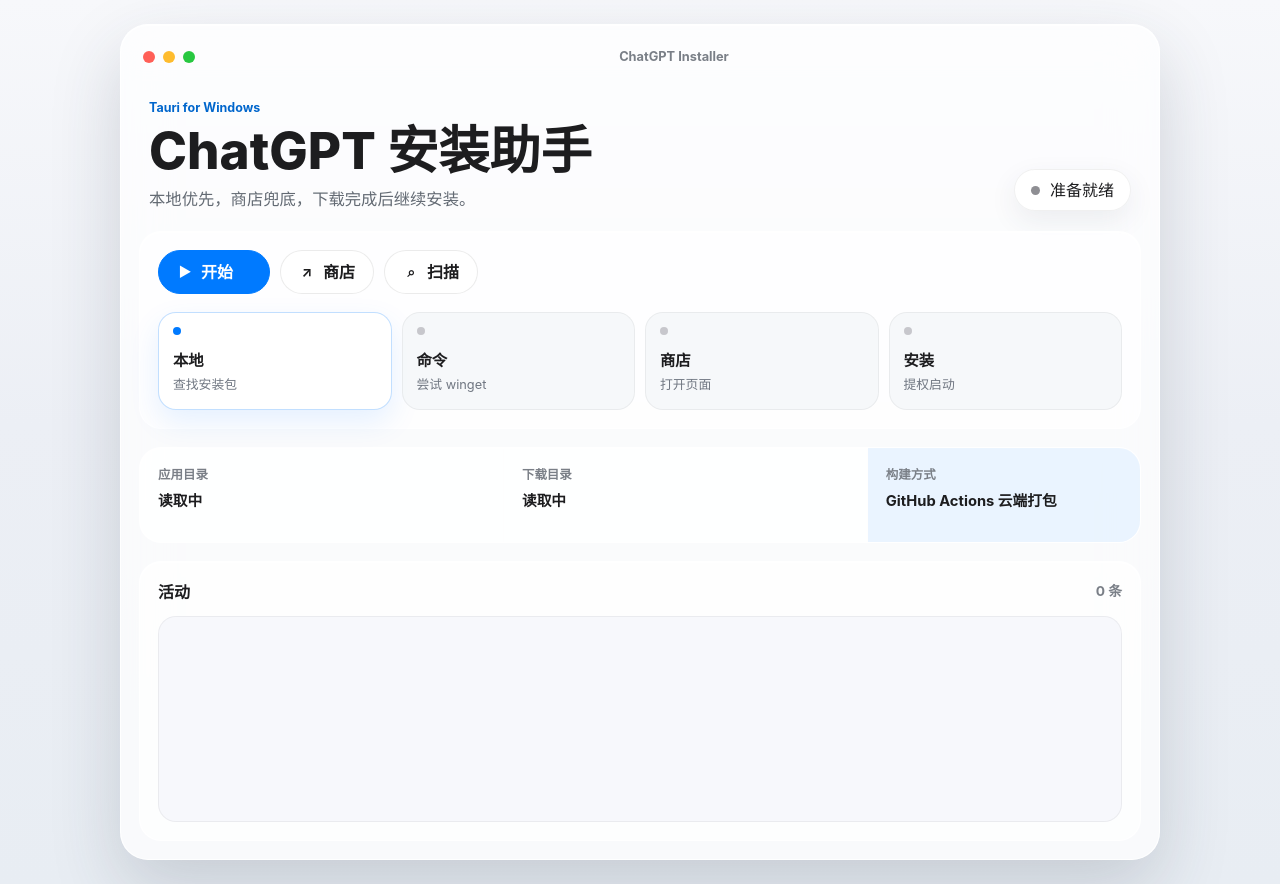
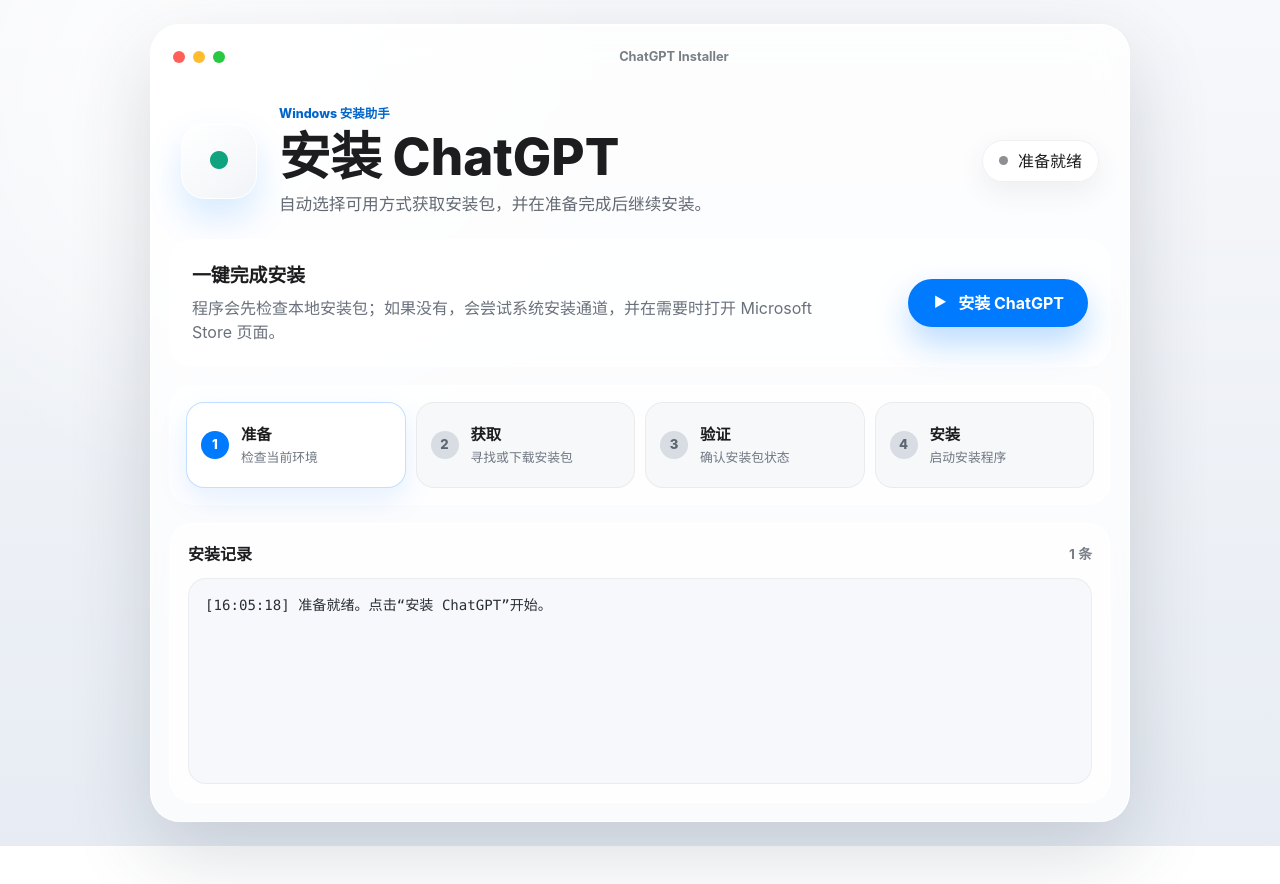
Before and after one commit to XTurnV007/oneclick-install-gptcodex, a website built with Vite: page index.html in a window 1280 px wide. After the commit the page ends 846 px from the top, so only its background shows below. Built offline with nearby package versions, Linux system fonts and the light colour scheme.

Commit message:
Simplify installer product interface

```diff
--- a/index.html
+++ b/index.html
@@ -18,10 +18,13 @@
         </header>
 
         <section class="hero">
+          <div class="app-icon" aria-hidden="true">
+            <span>●</span>
+          </div>
           <div class="hero-copy">
-            <p class="eyebrow">Tauri for Windows</p>
-            <h1>ChatGPT 安装助手</h1>
-            <p class="summary">本地优先，商店兜底，下载完成后继续安装。</p>
+            <p class="eyebrow">Windows 安装助手</p>
+            <h1>安装 ChatGPT</h1>
+            <p class="summary">自动选择可用方式获取安装包，并在准备完成后继续安装。</p>
           </div>
           <div class="status-pill" id="status-pill" data-mode="ready">
             <span class="pulse"></span>
@@ -29,64 +32,51 @@
           </div>
         </section>
 
-        <section class="control-surface">
-          <div class="actions" aria-label="安装操作">
-            <button class="primary" id="start-button" type="button">
-              <span class="button-mark">▶</span>
-              <span>开始</span>
-            </button>
-            <button id="open-store-button" type="button">
-              <span class="button-mark">↗</span>
-              <span>商店</span>
-            </button>
-            <button id="scan-button" type="button">
-              <span class="button-mark">⌕</span>
-              <span>扫描</span>
-            </button>
+        <section class="install-card">
+          <div class="install-copy">
+            <h2>一键完成安装</h2>
+            <p>程序会先检查本地安装包；如果没有，会尝试系统安装通道，并在需要时打开 Microsoft Store 页面。</p>
           </div>
+          <button class="primary" id="start-button" type="button">
+            <span class="button-mark">▶</span>
+            <span>安装 ChatGPT</span>
+          </button>
+        </section>
 
-          <div class="phase-row" aria-label="安装进度">
-            <div class="phase is-active" id="phase-local">
-              <span class="phase-dot"></span>
-              <strong>本地</strong>
-              <small>查找安装包</small>
-            </div>
-            <div class="phase" id="phase-winget">
-              <span class="phase-dot"></span>
-              <strong>命令</strong>
-              <small>尝试 winget</small>
-            </div>
-            <div class="phase" id="phase-store">
-              <span class="phase-dot"></span>
-              <strong>商店</strong>
-              <small>打开页面</small>
-            </div>
-            <div class="phase" id="phase-install">
-              <span class="phase-dot"></span>
-              <strong>安装</strong>
-              <small>提权启动</small>
+        <section class="progress-card" aria-label="安装进度">
+          <div class="phase is-active" id="phase-prepare">
+            <span class="phase-index">1</span>
+            <div>
+              <strong>准备</strong>
+              <small>检查当前环境</small>
             </div>
           </div>
-        </section>
-
-        <section class="info-grid">
-          <div class="info-item">
-            <span>应用目录</span>
-            <strong id="app-dir">读取中</strong>
+          <div class="phase" id="phase-acquire">
+            <span class="phase-index">2</span>
+            <div>
+              <strong>获取</strong>
+              <small>寻找或下载安装包</small>
+            </div>
           </div>
-          <div class="info-item">
-            <span>下载目录</span>
-            <strong id="downloads-dir">读取中</strong>
+          <div class="phase" id="phase-verify">
+            <span class="phase-index">3</span>
+            <div>
+              <strong>验证</strong>
+              <small>确认安装包状态</small>
+            </div>
           </div>
-          <div class="info-item accent">
-            <span>构建方式</span>
-            <strong>GitHub Actions 云端打包</strong>
+          <div class="phase" id="phase-install">
+            <span class="phase-index">4</span>
+            <div>
+              <strong>安装</strong>
+              <small>启动安装程序</small>
+            </div>
           </div>
         </section>
 
         <section class="log-panel">
           <div class="log-header">
-            <h2>活动</h2>
+            <h2>安装记录</h2>
             <span id="log-count">0 条</span>
           </div>
           <pre id="log"></pre>
--- a/src/main.ts
+++ b/src/main.ts
@@ -15,11 +15,11 @@ type WingetResult = {
 };
 
 type StatusMode = "ready" | "working" | "done" | "warn";
-type PhaseName = "local" | "winget" | "store" | "install";
+type PhaseName = "prepare" | "acquire" | "verify" | "install";
 
 const DOWNLOAD_WAIT_MS = 30 * 60 * 1000;
 const POLL_MS = 2000;
-const phases: PhaseName[] = ["local", "winget", "store", "install"];
+const phases: PhaseName[] = ["prepare", "acquire", "verify", "install"];
 
 let logCount = 0;
 let busy = false;
@@ -29,10 +29,6 @@ const statusPill = document.querySelector<HTMLDivElement>("#status-pill")!;
 const log = document.querySelector<HTMLPreElement>("#log")!;
 const logCountEl = document.querySelector<HTMLSpanElement>("#log-count")!;
 const startButton = document.querySelector<HTMLButtonElement>("#start-button")!;
-const openStoreButton = document.querySelector<HTMLButtonElement>("#open-store-button")!;
-const scanButton = document.querySelector<HTMLButtonElement>("#scan-button")!;
-const appDir = document.querySelector<HTMLElement>("#app-dir")!;
-const downloadsDir = document.querySelector<HTMLElement>("#downloads-dir")!;
 
 function setStatus(message: string, mode: StatusMode = "working") {
   statusText.textContent = message;
@@ -59,22 +55,22 @@ function write(message: string) {
 function setBusy(value: boolean) {
   busy = value;
   startButton.disabled = value;
-  scanButton.disabled = value;
 }
 
 async function scanLocalInstaller(): Promise<string | null> {
-  setPhase("local");
   const installer = await invoke<string | null>("find_installer");
   if (installer) {
     write(`找到安装包: ${installer}`);
   } else {
-    write("未找到本地 ChatGPT Installer.exe。");
+    write("未找到本地安装包，继续尝试其他获取方式。");
   }
   return installer;
 }
 
-async function installFoundFile(path: string): Promise<boolean> {
-  setPhase("install", ["local"]);
+async function installFoundFile(path: string, completed: PhaseName[] = ["prepare", "acquire"]): Promise<boolean> {
+  setPhase("verify", completed);
+  setStatus("正在验证安装包");
+
   const complete = await invoke<boolean>("is_download_complete", { path });
   if (!complete) {
     write("安装包还在写入，继续等待。");
@@ -85,23 +81,25 @@ async function installFoundFile(path: string): Promise<boolean> {
   write(`数字签名状态: ${signature}`);
 
   if (/^(NotSigned|HashMismatch|NotTrusted)/i.test(signature)) {
-    setPhase("install", ["local"], ["install"]);
+    setPhase("verify", completed, ["verify"]);
     setStatus("签名异常，已停止自动启动", "warn");
     write("安装包签名异常。请确认文件来源后手动运行。");
     return true;
   }
 
+  setPhase("install", [...completed, "verify"]);
+  setStatus("正在启动安装程序");
   await invoke("launch_elevated", { path });
-  setPhase("install", ["local", "winget", "store", "install"]);
+  setPhase("install", ["prepare", "acquire", "verify", "install"]);
   setStatus("已请求管理员权限", "done");
   write("已请求管理员权限启动安装包，请在弹窗中继续安装。");
   return true;
 }
 
 async function openStorePages() {
-  setPhase("store", ["local"]);
-  setStatus("正在打开商店页面");
-  write("正在打开 Microsoft Store 网页和商店应用。");
+  setPhase("acquire", ["prepare"]);
+  setStatus("正在打开 Microsoft Store");
+  write("正在打开 Microsoft Store 页面。");
   await invoke("open_store_pages");
 }
 
@@ -109,33 +107,38 @@ async function startFlow() {
   if (busy) return;
 
   setBusy(true);
-  setPhase("local");
-  setStatus("正在检查本地安装包");
+  setPhase("prepare");
+  setStatus("正在准备安装");
   write("开始安装流程。");
 
   try {
+    const info = await invoke<AppInfo>("app_info");
+    write(`下载目录: ${info.downloads_dir}`);
+
+    setPhase("acquire", ["prepare"]);
+    setStatus("正在查找安装包");
     const local = await scanLocalInstaller();
     if (local && (await installFoundFile(local))) {
       return;
     }
 
-    setPhase("winget", ["local"]);
-    setStatus("正在尝试 winget");
-    write("尝试通过 winget 从 Microsoft Store 安装。");
+    write("尝试通过系统安装通道获取 ChatGPT。");
     const winget = await invoke<WingetResult>("try_winget");
-    if (!winget.available) {
-      write("未检测到 winget，改用商店页面方式。");
-    } else if (winget.success) {
-      setPhase("install", ["local", "winget"]);
-      setStatus("winget 命令已完成", "done");
-      write("winget 已完成安装命令。");
+    if (winget.success) {
+      setPhase("install", ["prepare", "acquire"]);
+      setStatus("系统安装命令已完成", "done");
+      write("系统安装命令已完成。");
       return;
+    }
+
+    if (winget.available) {
+      write(`系统安装通道未完成: ${winget.message}`);
     } else {
-      write(`winget 未完成安装: ${winget.message}`);
+      write("系统安装通道不可用，改为打开 Microsoft Store。");
     }
 
     await openStorePages();
-    write("请在打开的页面下载 ChatGPT Installer.exe；程序会监控下载目录。");
+    write("请在打开的页面下载 ChatGPT Installer.exe；程序会继续监控下载目录。");
 
     const deadline = Date.now() + DOWNLOAD_WAIT_MS;
     while (Date.now() < deadline) {
@@ -146,28 +149,21 @@ async function startFlow() {
       await new Promise((resolve) => window.setTimeout(resolve, POLL_MS));
     }
 
-    setPhase("store", ["local", "winget"], ["store"]);
+    setPhase("acquire", ["prepare"], ["acquire"]);
     setStatus("等待超时", "warn");
     write("等待超时。也可以把 ChatGPT Installer.exe 放到本程序同目录后重新开始。");
   } catch (error) {
-    setStatus("流程失败", "warn");
+    setStatus("安装流程失败", "warn");
     write(`出错: ${String(error)}`);
   } finally {
     setBusy(false);
   }
 }
 
-window.addEventListener("DOMContentLoaded", async () => {
-  const info = await invoke<AppInfo>("app_info");
-  appDir.textContent = info.app_dir;
-  downloadsDir.textContent = info.downloads_dir;
-  write(`程序目录: ${info.app_dir}`);
-  write(`下载目录: ${info.downloads_dir}`);
-  write(`目标页面: ${info.store_url}`);
-  setPhase("local");
+window.addEventListener("DOMContentLoaded", () => {
+  setPhase("prepare");
   setStatus("准备就绪", "ready");
+  write("准备就绪。点击“安装 ChatGPT”开始。");
 
   startButton.addEventListener("click", startFlow);
-  openStoreButton.addEventListener("click", openStorePages);
-  scanButton.addEventListener("click", scanLocalInstaller);
 });
--- a/src/styles.css
+++ b/src/styles.css
@@ -1,7 +1,8 @@
 :root {
   color: #1d1d1f;
   background:
-    linear-gradient(180deg, #f7f8fb 0%, #eceff5 48%, #e8edf3 100%);
+    radial-gradient(circle at 18% 12%, rgba(255, 255, 255, 0.95) 0, rgba(255, 255, 255, 0) 30%),
+    linear-gradient(180deg, #f7f8fb 0%, #eef1f6 52%, #e7ecf4 100%);
   font-family:
     -apple-system,
     BlinkMacSystemFont,
@@ -28,27 +29,23 @@ body {
 
 button {
   align-items: center;
-  border: 1px solid rgba(0, 0, 0, 0.08);
+  border: 0;
   border-radius: 999px;
-  background: rgba(255, 255, 255, 0.78);
-  color: #1d1d1f;
   cursor: pointer;
   display: inline-flex;
   font: inherit;
-  font-weight: 650;
-  gap: 8px;
-  min-height: 44px;
-  padding: 0 18px;
+  font-weight: 700;
+  gap: 10px;
+  justify-content: center;
+  min-height: 48px;
+  padding: 0 24px;
   transition:
     background 160ms ease,
-    border-color 160ms ease,
     box-shadow 160ms ease,
     transform 160ms ease;
 }
 
 button:hover:not(:disabled) {
-  background: rgba(255, 255, 255, 0.96);
-  box-shadow: 0 10px 24px rgba(27, 39, 55, 0.12);
   transform: translateY(-1px);
 }
 
@@ -68,16 +65,16 @@ button:disabled {
 
 .app-window {
   backdrop-filter: blur(24px);
-  background: rgba(255, 255, 255, 0.72);
-  border: 1px solid rgba(255, 255, 255, 0.86);
-  border-radius: 28px;
+  background: rgba(255, 255, 255, 0.76);
+  border: 1px solid rgba(255, 255, 255, 0.9);
+  border-radius: 30px;
   box-shadow:
-    0 28px 70px rgba(43, 54, 70, 0.18),
-    inset 0 1px 0 rgba(255, 255, 255, 0.72);
+    0 30px 80px rgba(43, 54, 70, 0.18),
+    inset 0 1px 0 rgba(255, 255, 255, 0.78);
   display: grid;
   gap: 18px;
   margin: 0 auto;
-  max-width: 1040px;
+  max-width: 980px;
   min-height: calc(100vh - 48px);
   overflow: hidden;
   padding: 18px;
@@ -120,11 +117,29 @@ button:disabled {
 }
 
 .hero {
-  align-items: end;
-  display: flex;
-  gap: 24px;
-  justify-content: space-between;
-  padding: 10px 10px 2px;
+  align-items: center;
+  display: grid;
+  gap: 22px;
+  grid-template-columns: auto minmax(0, 1fr) auto;
+  padding: 16px 12px 4px;
+}
+
+.app-icon {
+  background:
+    linear-gradient(145deg, #ffffff, #f1f4f8),
+    #ffffff;
+  border: 1px solid rgba(255, 255, 255, 0.9);
+  border-radius: 24px;
+  box-shadow:
+    0 18px 36px rgba(0, 122, 255, 0.16),
+    inset 0 1px 0 rgba(255, 255, 255, 0.9);
+  color: #10a37f;
+  display: grid;
+  flex: 0 0 auto;
+  font-size: 1.5rem;
+  height: 76px;
+  place-items: center;
+  width: 76px;
 }
 
 .hero-copy {
@@ -141,26 +156,26 @@ p {
 .eyebrow {
   color: #0066cc;
   font-size: 0.78rem;
-  font-weight: 750;
+  font-weight: 760;
   margin-bottom: 6px;
 }
 
 h1 {
-  font-size: clamp(2.05rem, 4vw, 3.5rem);
-  font-weight: 760;
+  font-size: clamp(2.2rem, 4vw, 3.7rem);
+  font-weight: 780;
   letter-spacing: 0;
-  line-height: 1.04;
+  line-height: 1.02;
 }
 
 .summary {
   color: #636a73;
-  font-size: 1.02rem;
+  font-size: 1.04rem;
   margin-top: 10px;
 }
 
 .status-pill {
   align-items: center;
-  background: rgba(255, 255, 255, 0.78);
+  background: rgba(255, 255, 255, 0.82);
   border: 1px solid rgba(0, 0, 0, 0.06);
   border-radius: 999px;
   box-shadow: 0 10px 28px rgba(51, 66, 88, 0.08);
@@ -192,37 +207,44 @@ h1 {
   background: #ff9500;
 }
 
-.control-surface,
-.info-grid,
+.install-card,
+.progress-card,
 .log-panel {
-  background: rgba(255, 255, 255, 0.68);
-  border: 1px solid rgba(255, 255, 255, 0.88);
-  border-radius: 22px;
-  box-shadow: inset 0 1px 0 rgba(255, 255, 255, 0.82);
+  background: rgba(255, 255, 255, 0.7);
+  border: 1px solid rgba(255, 255, 255, 0.9);
+  border-radius: 24px;
+  box-shadow: inset 0 1px 0 rgba(255, 255, 255, 0.84);
 }
 
-.control-surface {
+.install-card {
+  align-items: center;
   display: grid;
   gap: 18px;
-  padding: 18px;
+  grid-template-columns: minmax(0, 1fr) auto;
+  padding: 22px;
 }
 
-.actions {
-  display: flex;
-  flex-wrap: wrap;
-  gap: 10px;
+.install-copy h2 {
+  font-size: 1.18rem;
+  font-weight: 740;
+  margin-bottom: 6px;
+}
+
+.install-copy p {
+  color: #6a717c;
+  max-width: 620px;
 }
 
 .primary {
   background: #007aff;
-  border-color: #007aff;
   color: #ffffff;
-  min-width: 112px;
+  min-width: 176px;
+  box-shadow: 0 16px 34px rgba(0, 122, 255, 0.28);
 }
 
 .primary:hover:not(:disabled) {
   background: #0a84ff;
-  box-shadow: 0 14px 28px rgba(0, 122, 255, 0.28);
+  box-shadow: 0 20px 42px rgba(0, 122, 255, 0.34);
 }
 
 .button-mark {
@@ -233,28 +255,36 @@ h1 {
   width: 16px;
 }
 
-.phase-row {
+.progress-card {
   display: grid;
   gap: 10px;
   grid-template-columns: repeat(4, minmax(0, 1fr));
+  padding: 16px;
 }
 
 .phase {
-  background: rgba(245, 247, 250, 0.86);
+  align-items: center;
+  background: rgba(245, 247, 250, 0.88);
   border: 1px solid rgba(0, 0, 0, 0.05);
   border-radius: 18px;
-  min-height: 92px;
+  display: flex;
+  gap: 12px;
+  min-height: 86px;
   padding: 14px;
-  position: relative;
 }
 
-.phase-dot {
-  background: #c7c7cc;
+.phase-index {
+  align-items: center;
+  background: #d8dce3;
   border-radius: 50%;
-  display: block;
-  height: 8px;
-  margin-bottom: 14px;
-  width: 8px;
+  color: #5d6570;
+  display: inline-flex;
+  flex: 0 0 auto;
+  font-size: 0.82rem;
+  font-weight: 800;
+  height: 28px;
+  justify-content: center;
+  width: 28px;
 }
 
 .phase strong,
@@ -264,7 +294,7 @@ h1 {
 
 .phase strong {
   font-size: 0.96rem;
-  margin-bottom: 3px;
+  margin-bottom: 2px;
 }
 
 .phase small {
@@ -278,49 +308,19 @@ h1 {
   box-shadow: 0 12px 30px rgba(0, 122, 255, 0.1);
 }
 
-.phase.is-active .phase-dot {
+.phase.is-active .phase-index {
   background: #007aff;
+  color: #ffffff;
 }
 
-.phase.is-done .phase-dot {
+.phase.is-done .phase-index {
   background: #34c759;
+  color: #ffffff;
 }
 
-.phase.is-warn .phase-dot {
+.phase.is-warn .phase-index {
   background: #ff9500;
-}
-
-.info-grid {
-  display: grid;
-  gap: 1px;
-  grid-template-columns: 1.2fr 1.2fr 0.9fr;
-  overflow: hidden;
-}
-
-.info-item {
-  background: rgba(255, 255, 255, 0.48);
-  min-height: 94px;
-  padding: 18px;
-}
-
-.info-item span {
-  color: #7a7f87;
-  display: block;
-  font-size: 0.78rem;
-  font-weight: 650;
-  margin-bottom: 8px;
-}
-
-.info-item strong {
-  display: block;
-  font-size: 0.92rem;
-  font-weight: 650;
-  line-height: 1.35;
-  overflow-wrap: anywhere;
-}
-
-.info-item.accent {
-  background: rgba(0, 122, 255, 0.08);
+  color: #ffffff;
 }
 
 .log-panel {
@@ -349,7 +349,7 @@ h1 {
 }
 
 #log {
-  background: rgba(246, 248, 252, 0.88);
+  background: rgba(246, 248, 252, 0.9);
   border: 1px solid rgba(0, 0, 0, 0.05);
   border-radius: 18px;
   color: #2a2f36;
@@ -388,13 +388,17 @@ h1 {
     min-height: calc(100vh - 28px);
   }
 
-  .hero {
+  .hero,
+  .install-card {
     align-items: flex-start;
-    flex-direction: column;
+    grid-template-columns: 1fr;
   }
 
-  .phase-row,
-  .info-grid {
+  .progress-card {
     grid-template-columns: 1fr;
   }
+
+  .primary {
+    width: 100%;
+  }
 }
```
